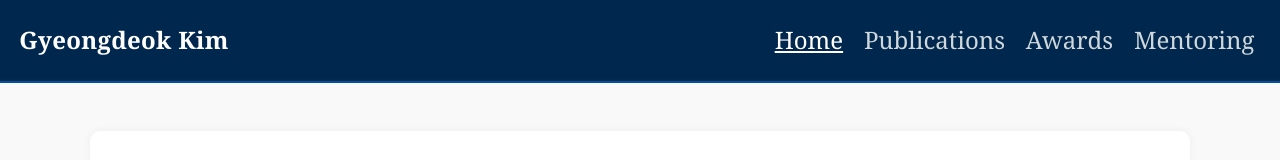
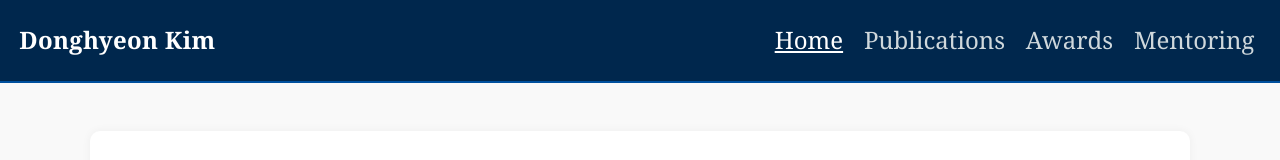
Before and after one commit to DonghyeonKim1212/yourname.github.io, a plain HTML site: page index.html in a window 1280 px wide. Shown: the top 160 px of the page. Drawn offline with Linux system fonts and the light colour scheme.

Commit message:
Update index.html

```diff
--- a/index.html
+++ b/index.html
@@ -256,7 +256,7 @@
 
   <header class="topbar">
     <div class="brand">
-      <a href="index.html">Gyeongdeok Kim</a>
+      <a href="index.html">Donghyeon Kim</a>
     </div>
     <nav class="nav">
       <a class="active" href="index.html">Home</a>
```
